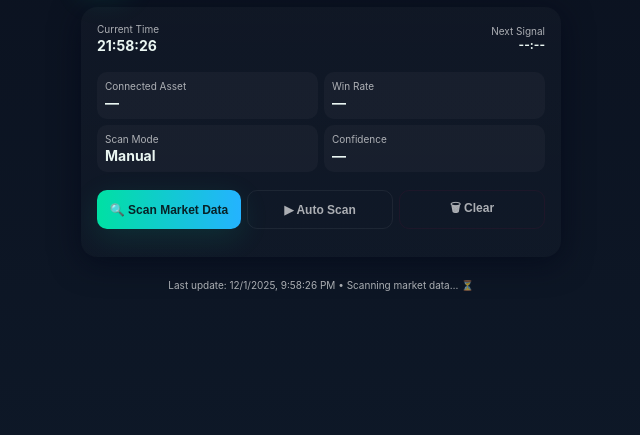
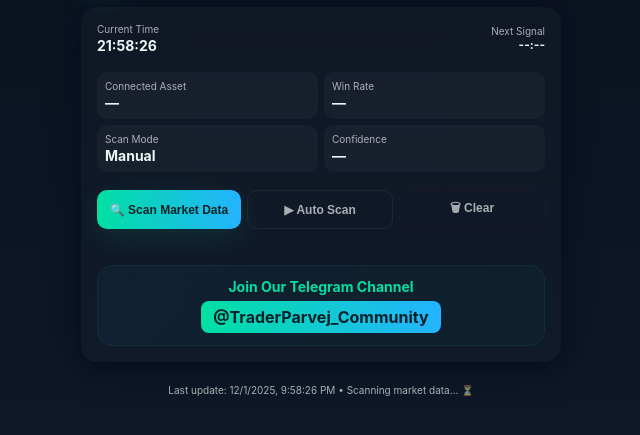
Before and after one commit to Traderparvej/Qx_Pro-Software, a plain HTML site: page signal.html in a window 1280 px wide. Shown: the part 67-502 px from the top of the page, without its empty margins (319-959 px from the left). Drawn offline with Linux system fonts and the light colour scheme.

Commit message:
Update signal.html

```diff
--- a/signal.html
+++ b/signal.html
@@ -144,6 +144,12 @@
 
       <div id="signalContainer"></div>
 
+      <!-- Telegram Channel Promo -->
+      <div style="margin-top:12px;padding:12px;border-radius:16px;background:linear-gradient(135deg, rgba(36,179,255,0.05), rgba(0,224,163,0.03));border:1px solid rgba(0,224,163,0.08);text-align:center;">
+        <div style="font-size:14px;font-weight:700;color:#00e0a3">Join Our Telegram Channel</div>
+        <a href="https://t.me/TraderParvej_Community" target="_blank" style="display:inline-block;margin-top:6px;padding:6px 12px;border-radius:8px;background:linear-gradient(90deg,var(--accent),var(--accent-2));color:#042029;font-weight:700;text-decoration:none;">@TraderParvej_Community</a>
+      </div>
+
     </div>
 
     <div class="footer">Last update: <span id="lastUpdate">—</span> • Scanning market data… ⏳</div>
```
